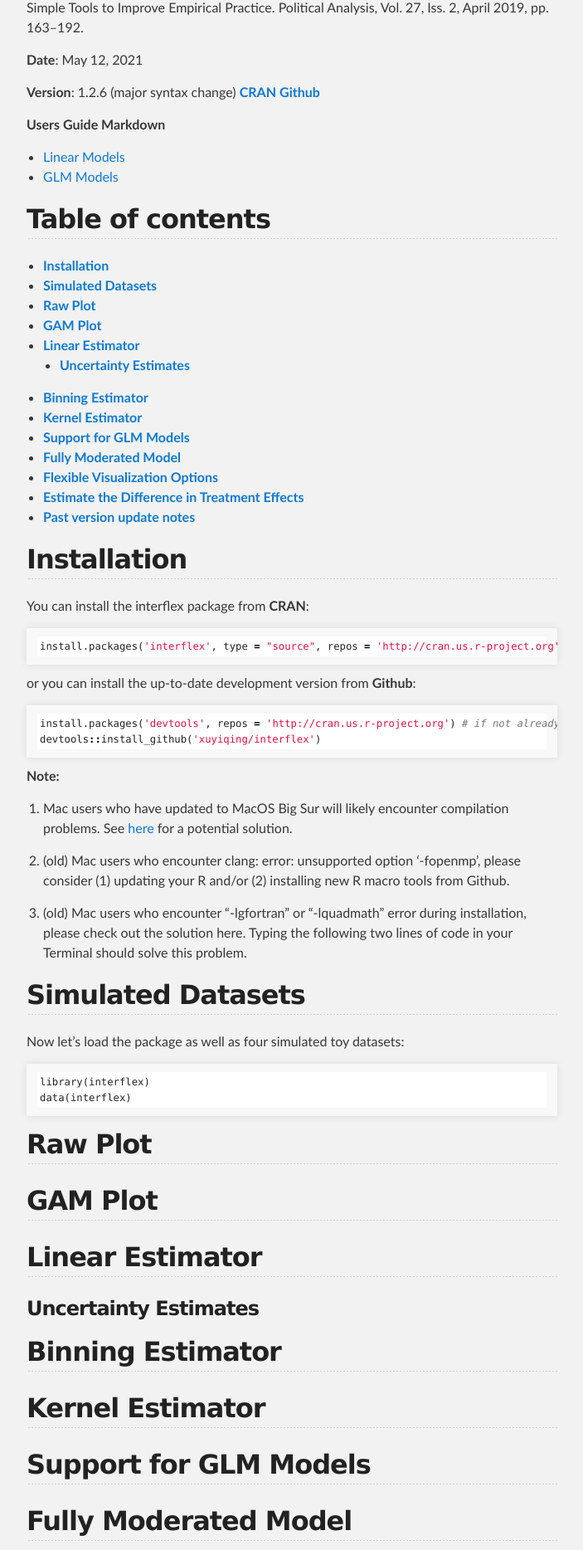
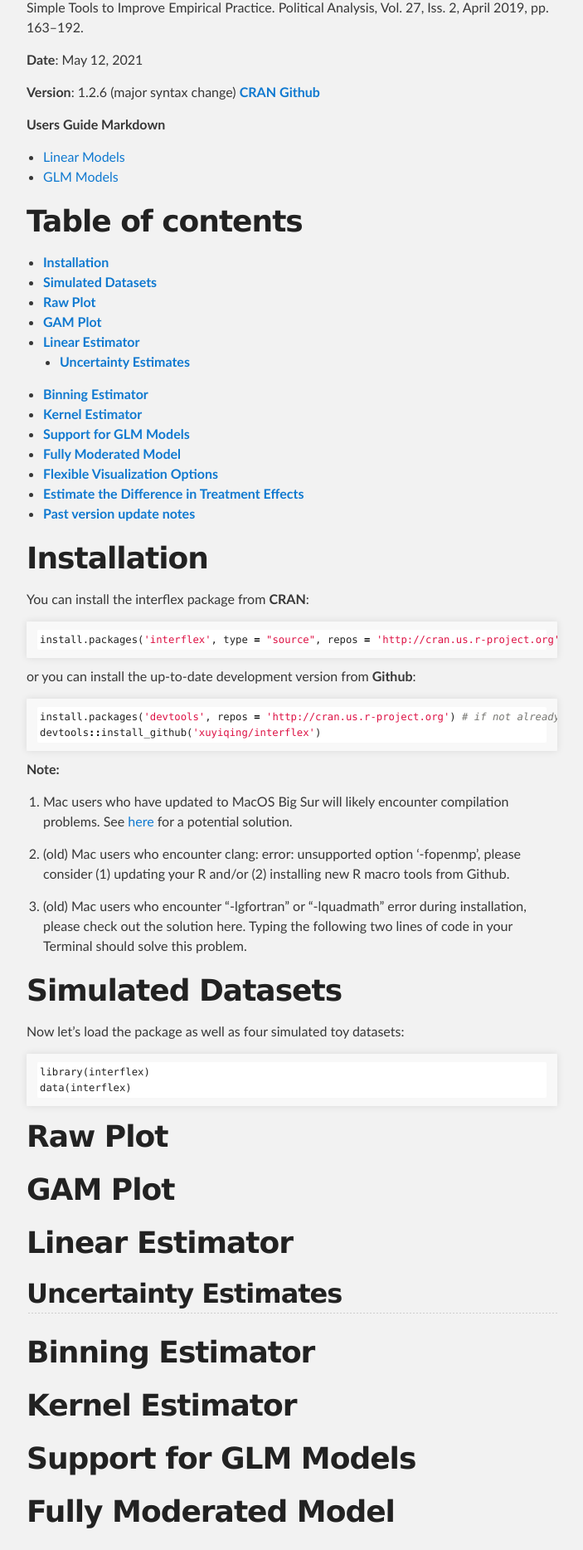
Before and after one commit to lzy318/Interflex-Tutorial, a Jekyll site: the page built from index.md, in a window 1280 px wide. Shown: the part 556-2424 px from the top of the page at 83% size, without its empty margins (288-991 px from the left). Built offline with Jekyll 4.4.1, drawn with Linux system fonts in a browser that asks for light colours; our own code applies the rules of GitHub Pages for plain Markdown files.

Commit message:
Update index.md

````diff
--- a/index.md
+++ b/index.md
@@ -21,7 +21,7 @@ Please email all comments/questions to zyliu2020@uchicago.edu.
 - [GLM Models](http://yiqingxu.org/software/interaction/RGuide_glm.html)
 
 
-## Table of contents
+# Table of contents
 
 - [**Installation**](#Installation)
 - [**Simulated Datasets**](#Simulated-Datasets)
@@ -37,7 +37,7 @@ Please email all comments/questions to zyliu2020@uchicago.edu.
 - [**Estimate the Difference in Treatment Effects**](#Estimate-the-Difference-in-Treatment-Effects)
 - [**Past version update notes**](#Past-version-update-notes)
 
-## Installation
+# Installation
 
 You can install the interflex package from **CRAN**:
 ```r
@@ -57,7 +57,7 @@ devtools::install_github('xuyiqing/interflex')
 
 3. (old) Mac users who encounter “-lgfortran” or “-lquadmath” error during installation, please check out the solution here. Typing the following two lines of code in your Terminal should solve this problem.
 
-## Simulated Datasets
+# Simulated Datasets
 
 Now let’s load the package as well as four simulated toy datasets:
 ```r
@@ -65,27 +65,27 @@ library(interflex)
 data(interflex)
 ```
 
-## Raw Plot
+# Raw Plot
 
-## GAM Plot
+# GAM Plot
 
-## Linear Estimator
+# Linear Estimator
 
-### Uncertainty Estimates
+## Uncertainty Estimates
 
-## Binning Estimator
+# Binning Estimator
 
-## Kernel Estimator
+# Kernel Estimator
 
-## Support for GLM Models
+# Support for GLM Models
 
-## Fully Moderated Model
+# Fully Moderated Model
 
-## Flexible Visualization Options
+# Flexible Visualization Options
 
-## Estimate the Difference in Treatment Effects
+# Estimate the Difference in Treatment Effects
 
-## Past version update notes
+# Past version update notes
 
 
 Markdown is a lightweight and easy-to-use syntax for styling your writing.
````
